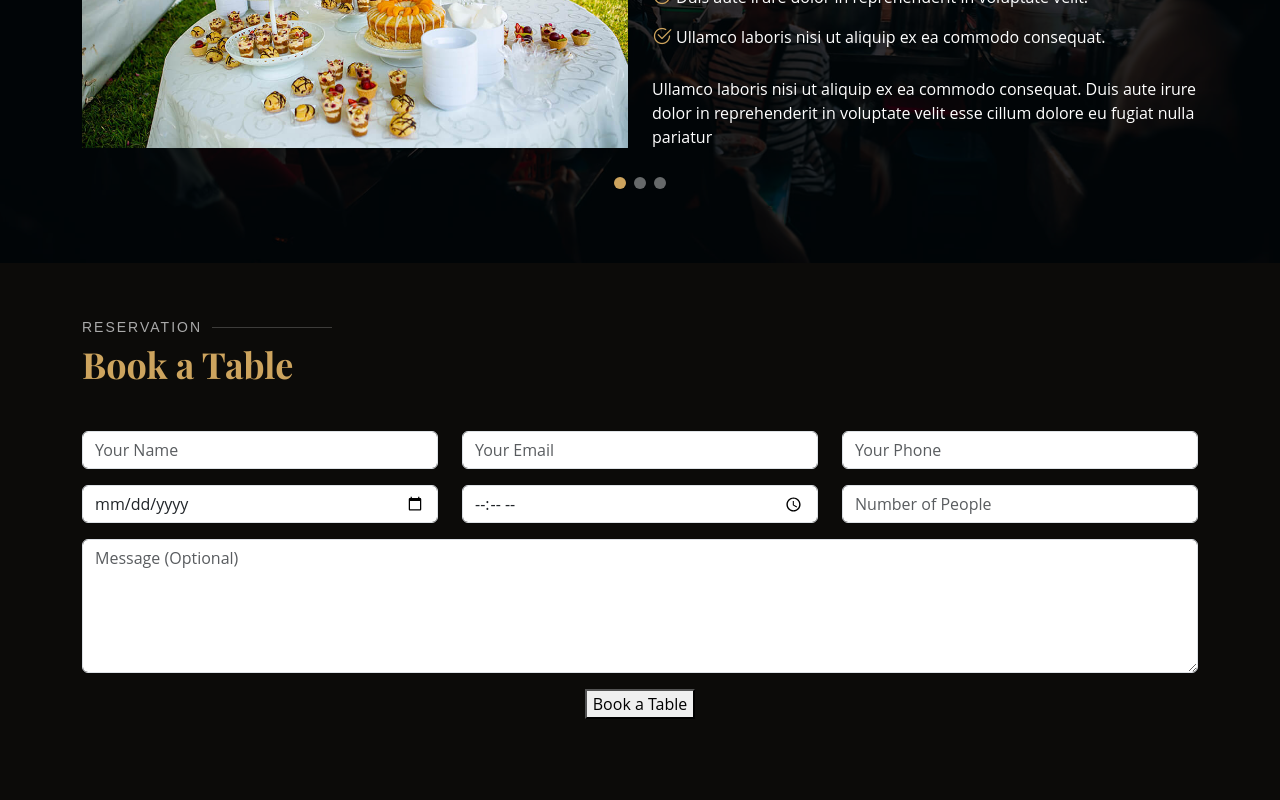
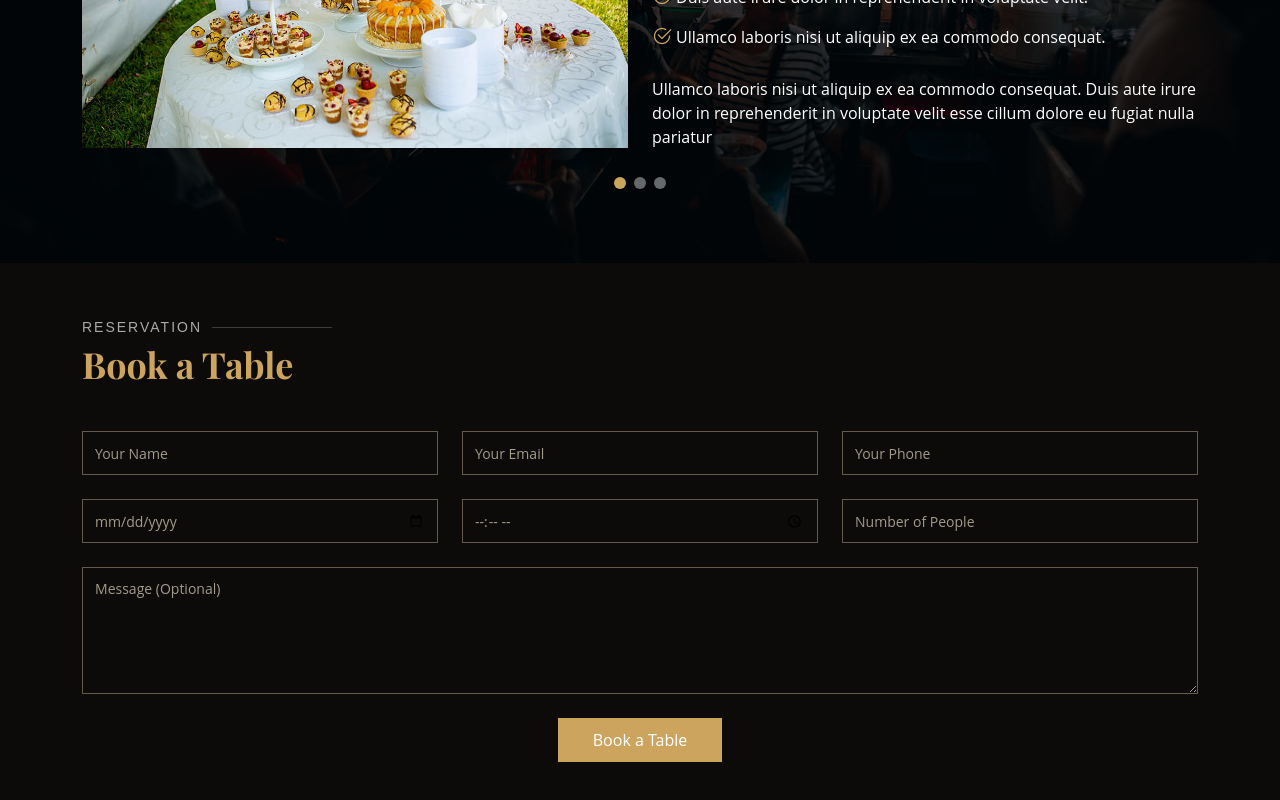
Before and after one commit to Justinng26/Papayaya_Bromley, a Next.js app: page / in a window 1280 px wide. Shown: the part 3010-3810 px from the top of the page. Before the commit the page ends 3789 px from the top, so only its background shows below. Built offline with nearby package versions, Linux system fonts and the light colour scheme.

Commit message:
complete booking form and styles

```diff
--- a/src/app/sections/Booking.tsx
+++ b/src/app/sections/Booking.tsx
@@ -34,6 +34,28 @@ export default function Booking() {
       text.time === ""
     ) {
       setText({ ...text, validate: "Please fill in the required fields" });
+    }
+
+    // post request to the server
+    try {
+      const response = await fetch("http://localhost:3000/api/booking", {
+        method: "POST",
+        headers: {
+          "Content-Type": "application/json",
+        },
+        body: JSON.stringify(text),
+      });
+
+      setText({ ...text, validate: "loading" });
+
+      const result = await response.json();
+      if (result) {
+        setText({ ...text, validate: "success" });
+        // console.log('Success', result);
+      }
+    } catch (error) {
+      setText({ ...text, validate: "error" });
+      // console.error('Error:', error);
     }
   };
 
--- a/src/app/styles/booking.css
+++ b/src/app/styles/booking.css
@@ -0,0 +1,105 @@
+.book-a-table .booking-form {
+  width: 100%;
+}
+
+.book-a-table .booking-form .form-group {
+  padding-bottom: 8px;
+}
+
+.book-a-table .booking-form .error-message {
+  color: #fff;
+  background: #cda45e;
+  text-align: left;
+  padding: 15px;
+  font-weight: 600;
+}
+
+.book-a-table .booking-form .error-message br + br {
+  margin-top: 25px;
+}
+
+.book-a-table .booking-form .sent-message {
+  color: #fff;
+  background: #18d26e;
+  text-align: center;
+  padding: 15px;
+  font-weight: 600;
+}
+
+.book-a-table .booking-form .loading {
+  text-align: center;
+  padding: 15px;
+}
+
+.book-a-table .booking-form .loading::before {
+  content: "";
+  display: inline-block;
+  border-radius: 50%;
+  width: 24px;
+  height: 24px;
+  margin: 0 10px -6px 0;
+  border: 3px solid #cda45e;
+  border-top-color: #1a1814;
+  -webkit-animation: animate-loading 1s linear infinite;
+  animation: loading 1s linear infinite;
+}
+
+.book-a-table .booking-form input,
+.book-a-table .booking-form textarea {
+  border-radius: 0;
+  box-shadow: none;
+  font-size: 14px;
+  background: #0c0b09;
+  border-color: #625b4b;
+  color: white;
+}
+
+::-webkit-calender-picker-indicator {
+  filter: invert(1);
+}
+
+.book-a-table .booking-form input[type="date"],
+.book-a-table .booking-form input[type="time"] {
+  color: #a49b89;
+}
+
+.book-a-table .booking-form input::-webkit-input-placeholder,
+.book-a-table .booking-form textarea::-webkit-input-placeholder {
+  color: #a49b89;
+}
+
+.book-a-table .booking-form input::-moz-placeholder,
+.book-a-table .booking-form textarea::-moz-placeholder {
+  color: #a49b89;
+}
+
+.book-a-table .booking-form input::placeholder,
+.book-a-table .booking-form textarea::placeholder {
+  color: #a49b89;
+}
+
+.book-a-table .booking-form input:focus,
+.book-a-table .booking-form textarea:focus {
+  border-color: #cda45e;
+}
+
+.book-a-table .booking-form input {
+  height: 44px;
+}
+
+.book-a-table .booking-form textarea {
+  padding: 10px 12px;
+}
+
+.book-a-table .booking-form button[type="submit"] {
+  background: #cda45e;
+  border: 0;
+  padding: 10px 35px;
+  color: #fff;
+  transition: 0.4s;
+  border-radius: 0;
+}
+
+.book-a-table .booking-form button[type="submit"]:hover {
+  background: #d3af71;
+}
```
